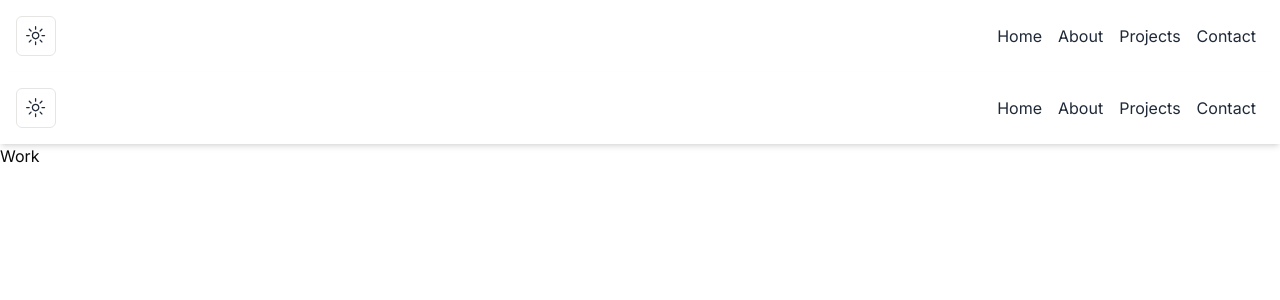
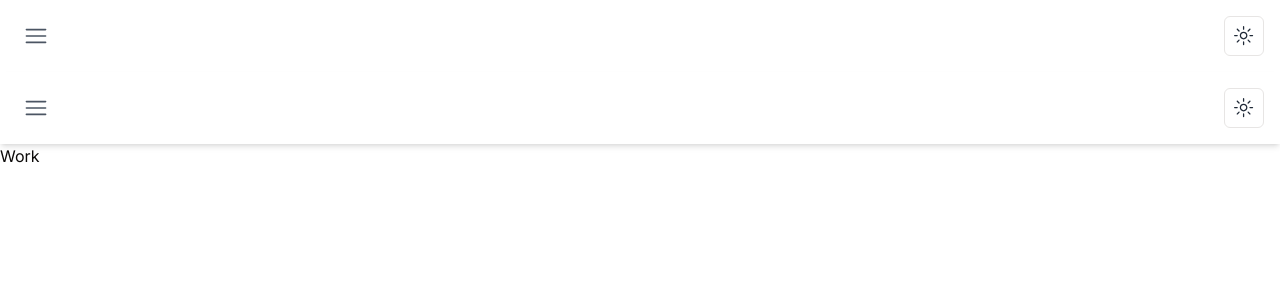
Before and after one commit to SantiZetina/sz-dashboard, a Next.js app: page /work in a window 1280 px wide. Shown: the top 300 px of the page. Built offline with nearby package versions, Linux system fonts and the light colour scheme.

Commit message:
Add slide-in animation to navbar menu

```diff
--- a/app/globals.css
+++ b/app/globals.css
@@ -85,3 +85,12 @@
   from, to { border-color: transparent; }
   50% { border-color: black; }
 }
+
+@keyframes slide-in {
+  from { transform: translateY(-100%); }
+  to { transform: translateY(0); }
+}
+
+.animate-slide-in {
+  animation: slide-in 0.5s ease-out forwards;
+}
--- a/components/ui/navbar.tsx
+++ b/components/ui/navbar.tsx
@@ -3,33 +3,32 @@
 import { useState } from 'react';
 import Link from 'next/link';
 import { ModeToggle } from './toggleMode';
-import { HamburgerMenuIcon } from '@radix-ui/react-icons';
+import { HamburgerMenuIcon, Cross1Icon } from '@radix-ui/react-icons';
 
 export default function NavBar() {
   const [isMenuOpen, setIsMenuOpen] = useState(false);
 
   return (
-    <nav className="sticky top-0 z-50 flex flex-col items-center sm:flex-row sm:justify-between p-4 bg-white text-gray-800 dark:bg-gray-900 dark:text-gray-100 shadow-md">
-      <div className="flex justify-end items-center w-full sm:w-auto">
-        <button onClick={() => setIsMenuOpen(!isMenuOpen)} className="p-2 mr-2 sm:hidden">
+    <>
+      <nav className="sticky top-0 z-50 flex justify-between items-center p-4 bg-white text-gray-800 dark:bg-gray-900 dark:text-gray-100 shadow-md">
+        <button onClick={() => setIsMenuOpen(!isMenuOpen)} className="p-2 ">
           <HamburgerMenuIcon className="h-6 w-6 text-gray-600 dark:text-gray-300" />
         </button>
-        <ModeToggle className="mr-2" />
-      </div>
-      <div className={`flex flex-col sm:flex-row items-center ${isMenuOpen ? 'block' : 'hidden'} sm:block`}>
-        <Link href="/" className="mx-2 py-1 hover:text-gray-600 dark:hover:text-gray-300">
-            Home
-        </Link>
-        <Link href="/about" className="mx-2 py-1 hover:text-gray-600 dark:hover:text-gray-300">
-            About
-        </Link>
-        <Link href="/projects" className="mx-2 py-1 hover:text-gray-600 dark:hover:text-gray-300">
-            Projects
-        </Link>
-        <Link href="/contact" className="mx-2 py-1 hover:text-gray-600 dark:hover:text-gray-300">
-            Contact
-        </Link>
-      </div>
-    </nav>
+        <ModeToggle />
+      </nav>
+      {isMenuOpen && (
+        <div className="fixed inset-0 z-40 bg-white dark:bg-gray-900 p-5 pt-20 animate-slide-in">
+          <div className="flex flex-col items-center space-y-6">
+            <button onClick={() => setIsMenuOpen(false)} className="absolute top-5 right-5 p-2">
+              <Cross1Icon className="h-6 w-6 text-gray-600 dark:text-gray-300" />
+            </button>
+            <Link href="/" className="text-xl hover:text-gray-600 dark:hover:text-gray-300">Home</Link>
+            <Link href="/about" className="text-xl hover:text-gray-600 dark:hover:text-gray-300">About</Link>
+            <Link href="/projects" className="text-xl hover:text-gray-600 dark:hover:text-gray-300">Projects</Link>
+            <Link href="/contact" className="text-xl hover:text-gray-600 dark:hover:text-gray-300">Contact</Link>
+          </div>
+        </div>
+      )}
+    </>
   );
 }
```
